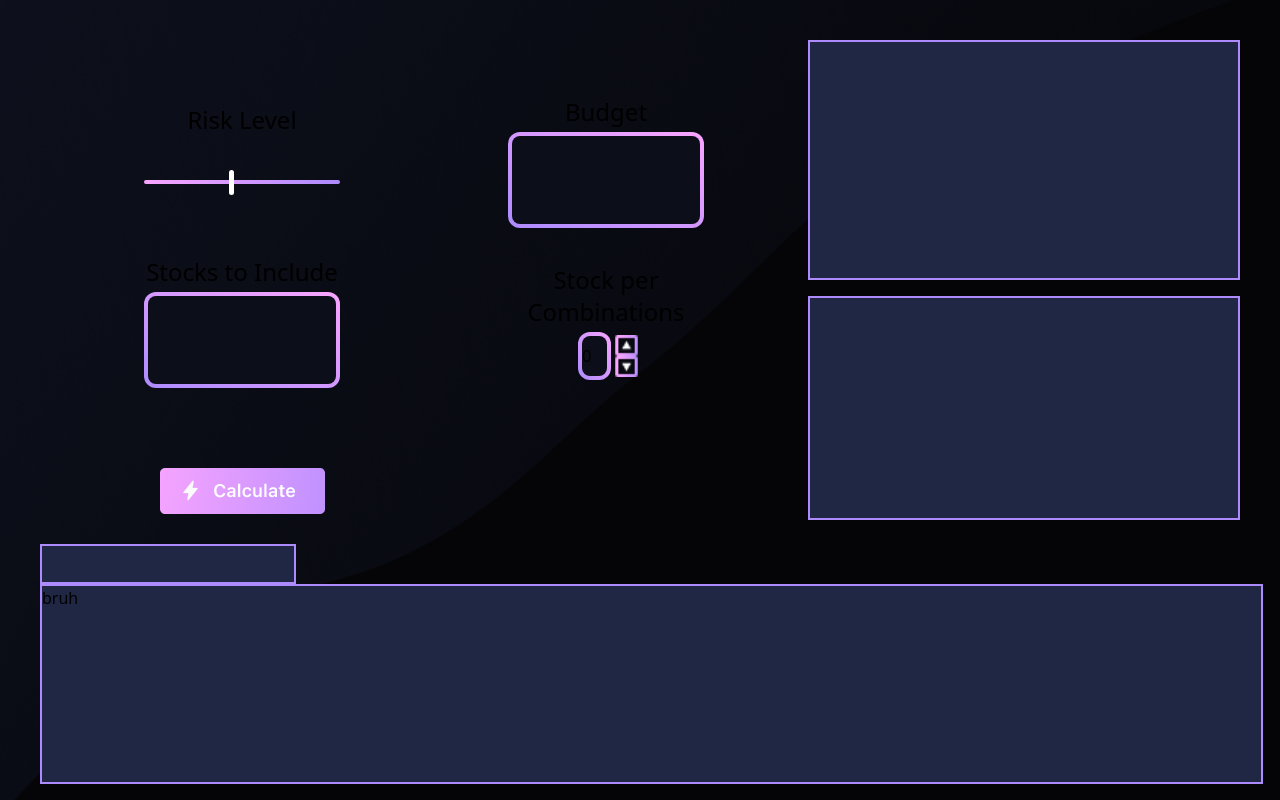
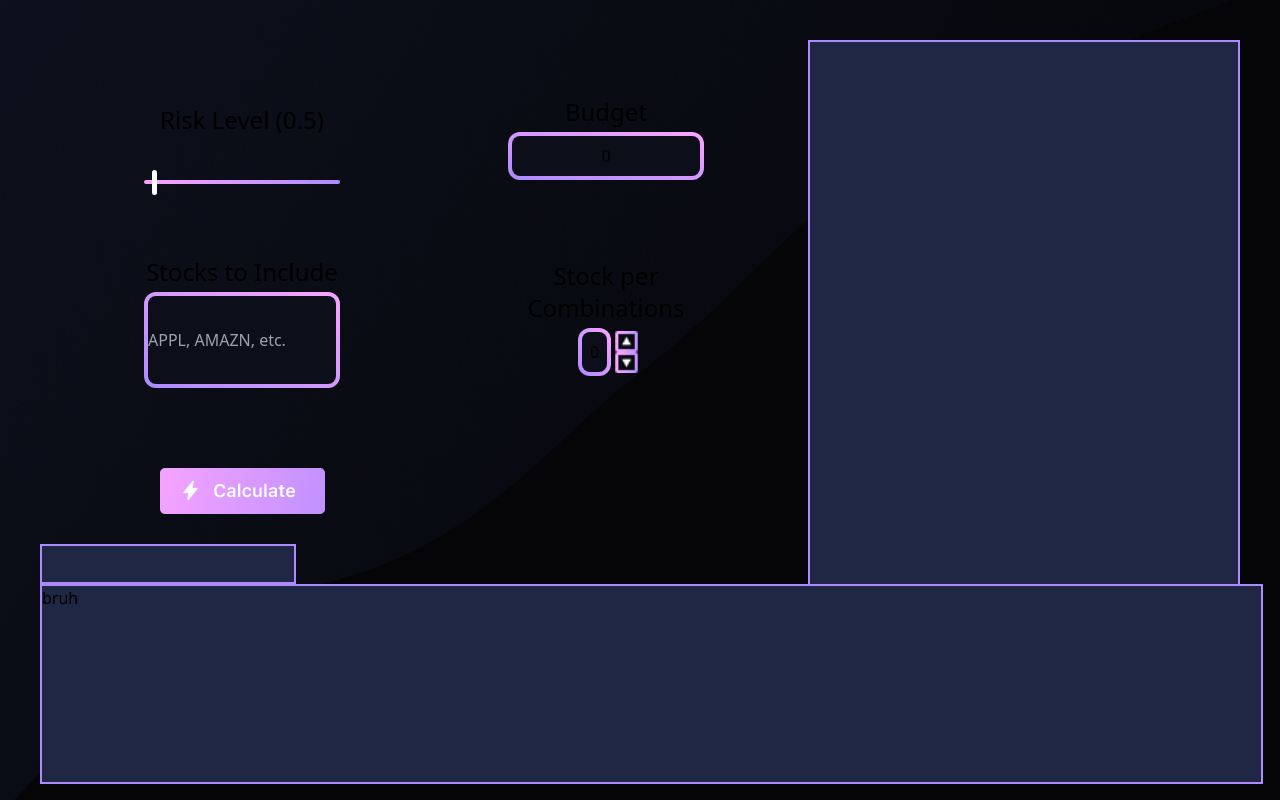
Before and after one commit to miguelventura-fullstack/LUHQ, a Next.js app in the folder qcinvestor/: page / in a window 1280 px wide. Built offline with nearby package versions, Linux system fonts and the light colour scheme; a web font is replaced by a local one.

Commit message:
implementing the server

```diff
--- a/qcinvestor/src/pages/index.tsx
+++ b/qcinvestor/src/pages/index.tsx
@@ -85,25 +85,19 @@ export default function Home() {
   const [userTickers, setTickers] = React.useState("");
   const [stockCombo, setCombo] = React.useState(0);
 
+  async function getStocks(){
+    const response = await fetch("http://localhost:80", {
+      method: "POST",
+      body: JSON.stringify({
+        "stocks": userTickers.split(", ",10),
+        "risk": risk/10,
+        "budget": budget
+      })
 
-  function handleUpdateStocks(){
-    setStock(allStocks)
+    }).then(resp => {
+      console.log(resp)
+    })
   }
-  function handleBudgetIncrease(){
-    setBudget(budget+1)
-  }
-  function handleBudgetDecrease(){
-    setBudget(budget-1)
-  }
-  function handleBudgetSet(e:any){
-    setBudget(e)
-  }
-  const MAX = 10;
-  const getBackgroundSize = () => {
-    return {
-      backgroundSize: `${(risk * 100) / MAX}% 100%`,
-    };
-  };
 
   function landingPage(){
     return(
@@ -149,16 +143,16 @@ export default function Home() {
 
 
               <div className='flex flex-col justify-start mt-10 pl-16 pr-16 pt-4 h-full w-full'> {/* The first Panel */}
-                 <p className='font-sfpro text-center text-2xl pt-2 pb-1'>Risk Level</p>
-                 <input type="range" min="1" max={MAX} value={risk} className="slider w-full bg-gradient-to-r from-pinkish to-purplish h-1 mt-10 mb-10 rounded-lg" id="myRange" onChange={(e) => setRisk(parseInt(e.target.value))}/>
+                 <p className='font-sfpro text-center text-2xl pt-2 pb-1'>Risk Level ({risk/10})</p>
+                 <input type="range" min="1" max="100" step="1" value={risk} className="slider w-full bg-gradient-to-r from-pinkish to-purplish h-1 mt-10 mb-10 rounded-lg" id="myRange" onChange={(e) => setRisk(parseInt(e.target.value))}/>
 
                  <p className='font-sfpro text-center text-2xl pt-8 pb-1'>Stocks to Include</p>
                  <div className='w-full h-24 bg-gradient-to-bl from-pinkish to-purplish rounded-xl flex p-1'>
-                  <input type='text' className=' bg-backblue rounded-lg w-full text border-none' value={userTickers} onChange={(e) => setTickers(e.target.value)} />
+                  <input type='text' className=' bg-backblue rounded-lg w-full text border-none' placeholder="APPL, AMAZN, etc." value={userTickers} onChange={(e) => setTickers(e.target.value)} />
                  </div>
 
                 <button className='self-center mt-20'>
-                  <Image src={calc} alt="" className='transition ease-in-out delay-15 hover:-translate-y-1 hover:scale-125 duration-300' />
+                  <Image src={calc} alt="" onClick={(e) => getStocks()} className='transition ease-in-out delay-15 hover:-translate-y-1 hover:scale-125 duration-300' />
                 </button>
 
               </div>
@@ -167,22 +161,22 @@ export default function Home() {
 
                 <div>
                   <p className='font-sfpro text-center text-2xl pb-1'>Budget</p>
-                  <div className='w-full h-24 bg-gradient-to-bl from-pinkish to-purplish rounded-xl flex p-1'>
-                    <input type='text' className=' bg-backblue rounded-lg w-full text border-none' value={userTickers} onChange={(e) => setTickers(e.target.value)} />
+                  <div className='w-full h-12 bg-gradient-to-bl from-pinkish to-purplish rounded-xl flex p-1'>
+                    <input type='text' className=' bg-backblue rounded-lg w-full text border-none text-center' value={budget} onChange={(e) => setBudget(parseInt(e.target.value))} />
                   </div>
                 </div>
 
 
-                <p className='font-sfpro text-center text-2xl pt-9 pb-1'>Stock per Combinations</p>
+                <p className='font-sfpro text-center text-2xl pt-20 pb-1'>Stock per Combinations</p>
                 <div className='flex justify-center'>
                   <div className='w-1/6 h-12 bg-gradient-to-bl from-pinkish to-purplish rounded-xl flex p-1'>
-                    <input type='number' className=' bg-backblue rounded-lg w-full text border-none' value={budget} onChange={(e) => setBudget(parseInt(e.target.value))} />
+                    <input type='number' className=' bg-backblue rounded-lg w-full text border-none text-center' value={stockCombo} onChange={(e) => setCombo(parseInt(e.target.value))} />
                   </div>
                   <div className='flex-col flex scale-150 place-self-center ml-2'>
-                    <button onClick={(e) => setBudget(budget+1)}>
+                    <button onClick={(e) => setCombo(stockCombo+1)}>
                       <Image src={(up)} alt="" className='transition ease-in-out delay-15 hover:-translate-y-1 hover:scale-125 duration-300' />
                     </button>
-                    <button onClick={(e) => setBudget(budget-1)}>
+                    <button onClick={(e) => setCombo(stockCombo-1)}>
                       <Image src={(down)} alt="" className='transition ease-in-out delay-15 hover:translate-y-1 hover:scale-125 duration-300'/>
                     </button>
                   </div>
@@ -192,11 +186,8 @@ export default function Home() {
 
           </div>
 
-          <div className=' grid grid-rows-2 h-3/5 w-2/5 mr-10 space-y-4'>
+          <div className=' grid h-[68.4%] w-2/5 mr-10 space-y-4'>
               <div className=' flex-col border-purplish bg-bluish border-2 space-y-4'> {/*Display 1*/}
-
-              </div>
-              <div className=' flex-col border-purplish bg-bluish border-2 space-y-4'> {/*Display 2*/}
 
               </div>
           </div>
```
